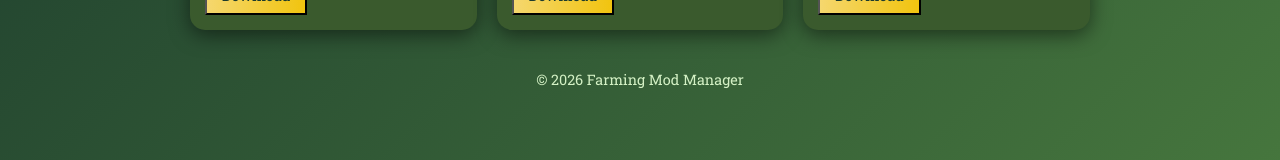
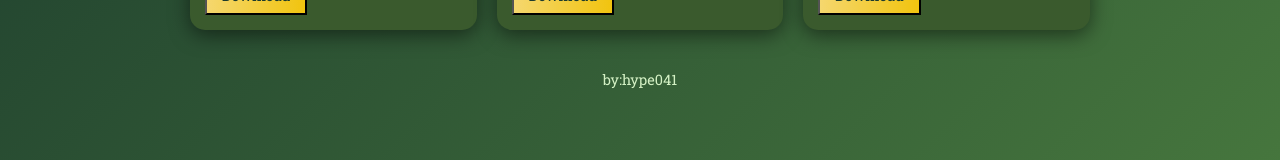
Before and after one commit to hype041ph/mod-manager, a plain HTML site: page index.html in a window 1280 px wide. Shown: the part 445-605 px from the top of the page. Drawn offline with Linux system fonts and the light colour scheme.

Commit message:
Update index.html

```diff
--- a/index.html
+++ b/index.html
@@ -28,7 +28,7 @@
     </section>
 
     <footer>
-        <p>© 2026 Farming Mod Manager</p>
+        <p>by:hype041</p>
     </footer>
 
     <script src="script.js"></script>
```
